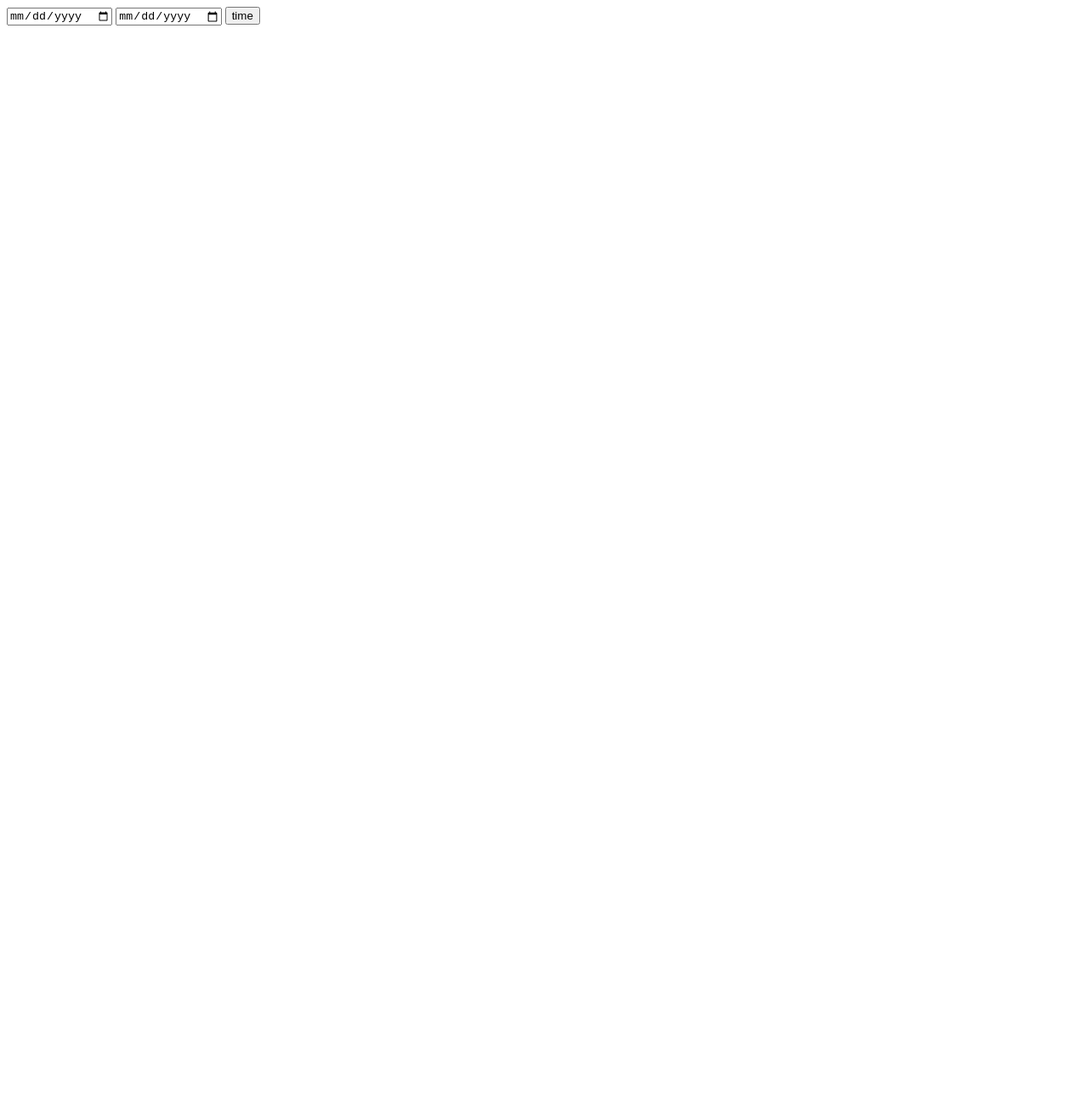
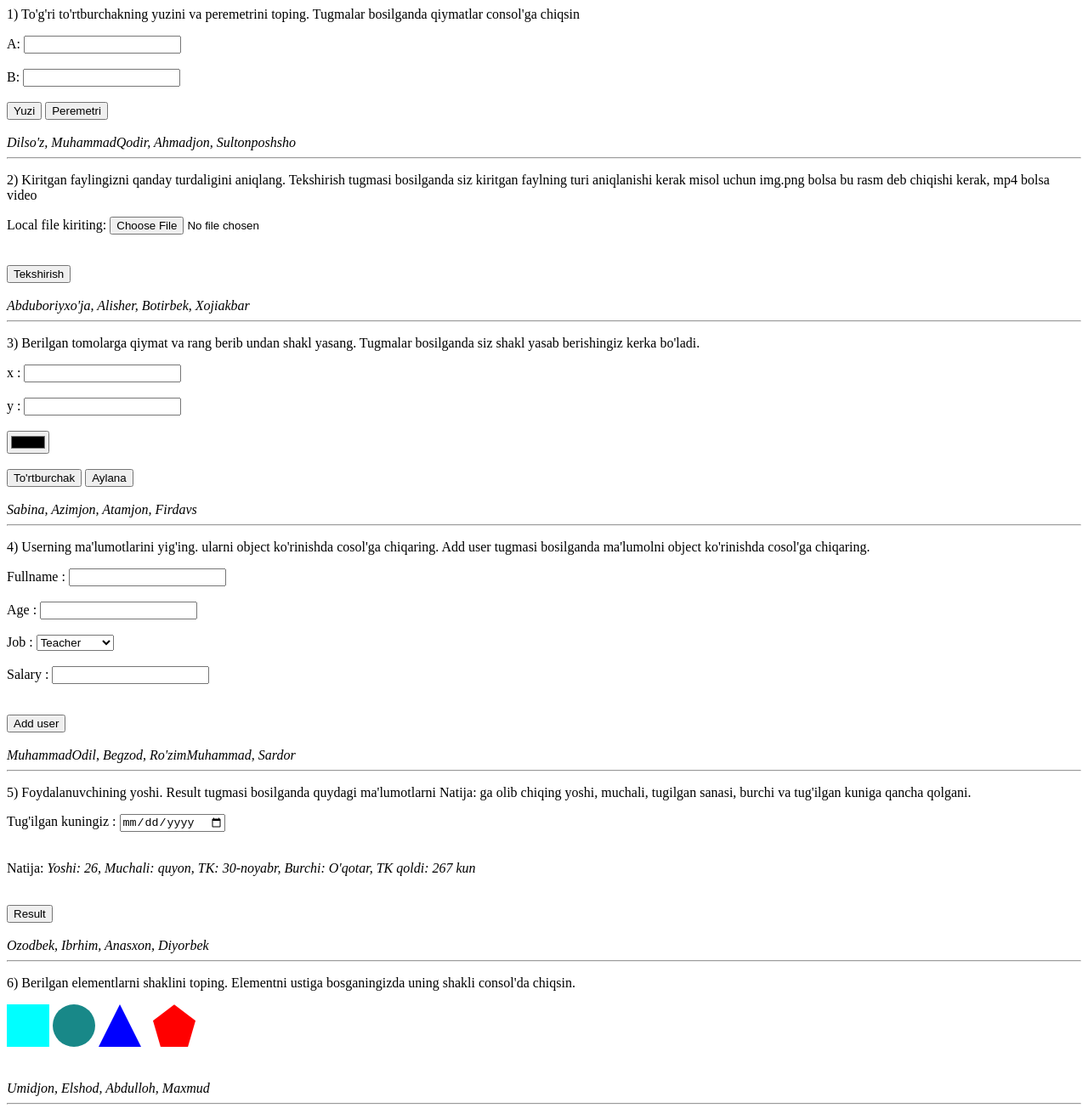
Before and after one commit to AtamjonRaximov/full_stacke, a plain HTML site: page index.html in a window 1280 px wide. Shown: the whole page at 85% size. Before the commit the page ends 800 px from the top, so only its background shows below. Drawn offline with Linux system fonts and the light colour scheme.

Commit message:
add all change

```diff
--- a/app.js
+++ b/app.js
@@ -101,8 +101,6 @@
 // }
 // console.log(teskartext);
 
-
-
 // function drawTree(height) {
 //     for (let i = 1; i <= height; i++) {
 //         let spaces = " ".repeat(height - i);
@@ -151,8 +149,6 @@
 // outer();
 // console.log('После вызова outer:', num);
 
-
-
 // let newli=document.querySelectorAll("li")
 
 // newli.forEach(item =>{
@@ -160,38 +156,91 @@
 
 // })
 
-
 // let lis =["Atamjon","diyorbekaka","alisher"]
 
 // let ols =document.querySelector("ol")
-
-
 
 // lis.forEach((nam) =>{
 //     ols.innerHTML +=`<li>${lis}</li>`
 // })
 
+// let hisobla1 = document.querySelector(".input1");
+// let hisobla2 = document.querySelector(".input2");
+// let check = document.querySelector("#check");
 
-let hisobla1 = document.querySelector(".input1");
-let hisobla2 = document.querySelector(".input2");
-let check = document.querySelector("#check");
+// check.addEventListener("click", function () {
+//     let n1 = new Date(hisobla1.value);
+//     let n2 = new Date(hisobla2.value);
 
-check.addEventListener("click", function () {
-    let n1 = new Date(hisobla1.value);
-    let n2 = new Date(hisobla2.value);
+//     if (isNaN(n1) || isNaN(n2)) {
+//         console.log("Iltimos, to'g'ri sana kiriting!");
+//         return;
+//     }
 
-    if (isNaN(n1) || isNaN(n2)) {
-        console.log("Iltimos, to'g'ri sana kiriting!");
-        return;
-    }
+//     let farqKunlarda = Math.abs((n1 - n2) / (1000 * 60 * 60 * 24)); // Kun farqini olish
 
-    let farqKunlarda = Math.abs((n1 - n2) / (1000 * 60 * 60 * 24)); // Kun farqini olish
+//     if (n1 > n2) {
+//         console.log(`Men o'rtog'imdan ${farqKunlarda} kun katta man.`);
+//     } else if (n1 < n2) {
+//         console.log(`Men o'rtog'imdan ${farqKunlarda} kun kichik man.`);
+//     } else {
+//         console.log("Biz teng yoshdamiz!");
+//     }
+// });
 
-    if (n1 > n2) {
-        console.log(`Men o'rtog'imdan ${farqKunlarda} kun katta man.`);
-    } else if (n1 < n2) {
-        console.log(`Men o'rtog'imdan ${farqKunlarda} kun kichik man.`);
-    } else {
-        console.log("Biz teng yoshdamiz!");
-    }
-});
+// let hisobla1 = document.querySelector("#n1").value;
+// let hisobla2 = document.querySelector("#n2").value;
+// let rang = document.querySelector("#color");
+// let aylan = document.querySelector("#aylan");
+// let tort = document.querySelector("#tort");
+// let tortburchak = document.querySelector("#tortburchak");
+
+// tort.addEventListener("click", function () {
+//     if (hisobla1 && hisobla2) {
+//         tortburchak.style.width = width + "px";
+//         tortburchak.style.height = height + "px";
+//         tortburchak.style.display = "block";
+//     } else {
+//         alert("Iltimos, width va height kiriting!");
+//     }
+
+
+
+
+
+
+// });
+
+// function t_yasa() {
+//     let n1 = document.getElementById("n1").value;
+//     let n2 = document.getElementById("n2").value;
+//     let tortburchak = document.getElementById("tortburchak");
+//     let rang = document.getElementById("rang").value;
+
+//     if (n1 && n2 && tortburchak) {
+//         tortburchak.style.width = n1 + "px";
+//         tortburchak.style.height = n2 + "px";
+//         tortburchak.style.display = "block";
+//         tortburchak.style.background=rang;
+
+// }}
+// function a_yasa() {
+//     let n1 = document.getElementById("n1").value;
+//     let n2 = document.getElementById("n2").value;
+//     let rang = document.getElementById("rang").value;
+//     let aylana = document.getElementById("aylana");
+
+
+
+//     if (n1 && n2 && rang) {
+//         aylana.style.width = n1 + "px";
+//         aylana.style.height = n2 + "px";
+//         aylana.style.display = "block";
+
+//         if (n1 && n2) {
+//             aylana.style.borderRadius = n1+n2+"px";
+//             aylana.style.background = rang;
+//         }
+
+//     }
+// }
--- a/index.html
+++ b/index.html
@@ -1,16 +1,127 @@
-<!DOCTYPE html>
-<html lang="en">
-<head>
-    <meta charset="UTF-8">
-    <meta name="viewport" content="width=device-width, initial-scale=1.0">
-    <title>Document</title>
-    <link rel="stylesheet" href="style.css">
-</head>
-<body>
-    <input type="date" class="input1">
-    <input type="date" class="input2">
-    <button id="check">time</button>
+<div>
+    <p>1) To'g'ri to'rtburchakning yuzini va peremetrini toping.
+        Tugmalar bosilganda qiymatlar consol'ga chiqsin
+    </p>
+    <div>
+        <span>A: </span><input type="text"><br><br>
+        <span>B: </span><input type="text">
+    </div>
+    <br>
+    <button>Yuzi</button>
+    <button>Peremetri</button>
+</div>
+<br>
+<i>Dilso'z, MuhammadQodir, Ahmadjon, Sultonposhsho</i>
+<hr>
+<div>
+    <p>2)
+        Kiritgan faylingizni qanday turdaligini aniqlang.
+        Tekshirish tugmasi bosilganda siz kiritgan faylning
+        turi aniqlanishi kerak misol uchun img.png bolsa bu
+        rasm deb chiqishi kerak, mp4 bolsa video
+    </p>
+    <div>
+        <span>Local file kiriting: </span><input type="file"><br><br>
+    </div>
+    <br>
+    <button>Tekshirish</button>
+</div>
+<br>
+<i>Abduboriyxo'ja, Alisher, Botirbek, Xojiakbar</i>
+<hr>
+<div>
+    <p>3)
+        Berilgan tomolarga qiymat va rang berib undan shakl yasang.
+        Tugmalar bosilganda siz shakl yasab berishingiz kerka bo'ladi.
+    </p>
+    <div>
+        <span>x : </span><input type="text"><br><br>
+        <span>y : </span><input type="text"><br><br>
+        <input type="color">
+    </div>
+    <br>
+    <button>To'rtburchak</button>
+    <button>Aylana</button>
+</div>
+<br>
+<i>Sabina, Azimjon, Atamjon, Firdavs</i>
+<hr>
 
-    <script src="app.js"></script>
-</body>
-</html>
+<div>
+    <p>4)
+        Userning ma'lumotlarini yig'ing. ularni object ko'rinishda
+        cosol'ga chiqaring.
+        Add user tugmasi bosilganda ma'lumolni object ko'rinishda
+        cosol'ga chiqaring.
+    </p>
+    <div>
+        <span>Fullname : </span><input type="text"><br><br>
+        <span>Age : </span><input type="text"><br><br>
+        <span>Job : </span><select name="" id="">
+            <option value="" disabled>-- tanlang --</option>
+            <option value="">Teacher</option>
+            <option value="">Driver</option>
+            <option value="">Doctor</option>
+        </select><br><br>
+        <span>Salary : </span><input type="text"><br><br>
+    </div>
+    <br>
+    <button>Add user</button>
+</div>
+<br>
+<i>MuhammadOdil, Begzod, Ro'zimMuhammad, Sardor</i>
+<hr>
+
+<div>
+    <p>5)
+        Foydalanuvchining yoshi.
+        Result tugmasi bosilganda quydagi ma'lumotlarni Natija: ga olib chiqing
+        yoshi, muchali, tugilgan sanasi, burchi va tug'ilgan kuniga qancha qolgani.
+    </p>
+    <div>
+        <span>Tug'ilgan kuningiz : </span><input type="date"><br><br>
+        <p>
+            Natija: <i>Yoshi: 26, Muchali: quyon, TK: 30-noyabr, Burchi: O'qotar, TK qoldi: 267 kun </i>
+        </p>
+    </div>
+    <br>
+    <button>Result</button>
+</div>
+<br>
+<i>Ozodbek, Ibrhim, Anasxon, Diyorbek</i>
+<hr>
+
+
+<div>
+    <p>6)
+        Berilgan elementlarni shaklini toping.
+        Elementni ustiga bosganingizda uning shakli consol'da chiqsin.
+    </p>
+    <div>
+        <div style=" display: inline-block; width: 50px; height: 50px; background-color: aqua;"></div>
+        <div style=" display: inline-block; width: 50px; height: 50px; background-color: rgb(24, 136, 136); border-radius: 50%;"></div>
+
+        <div style="
+        width: 0;
+        height: 0;
+        border-left: 25px solid transparent;
+        border-right: 25px solid transparent;
+        border-bottom: 50px solid blue;
+        display: inline-block;
+        margin-right: 10px;">
+    </div>
+
+    <div style="
+    width: 50px;
+    height: 50px;
+    background-color: red;
+    clip-path: polygon(50% 0%, 100% 38%, 82% 100%, 18% 100%, 0% 38%);
+    display: inline-block;">
+    </div>
+
+    </div>
+    <br>
+</div>
+<br>
+<i>Umidjon, Elshod, Abdulloh, Maxmud</i>
+<hr>
--- a/style.css
+++ b/style.css
@@ -1,3 +1,7 @@
-img{
-    clip-path: polygon(50% 0%, 61% 35%, 98% 35%, 68% 57%, 79% 91%, 50% 70%, 10% 86%, 20% 50%, 2% 35%, 39% 35%);
+.tortburchak{
+    border: solid;
+    width: 200px;
+    height: 50px;
+    display: none;
+    /* border-radius: ; */
 }
```
Also changed, not shown: shake.css (added, +60 -0 lines), shake.html (added, +77 -0 lines), shake.js (added, +89 -0 lines).
